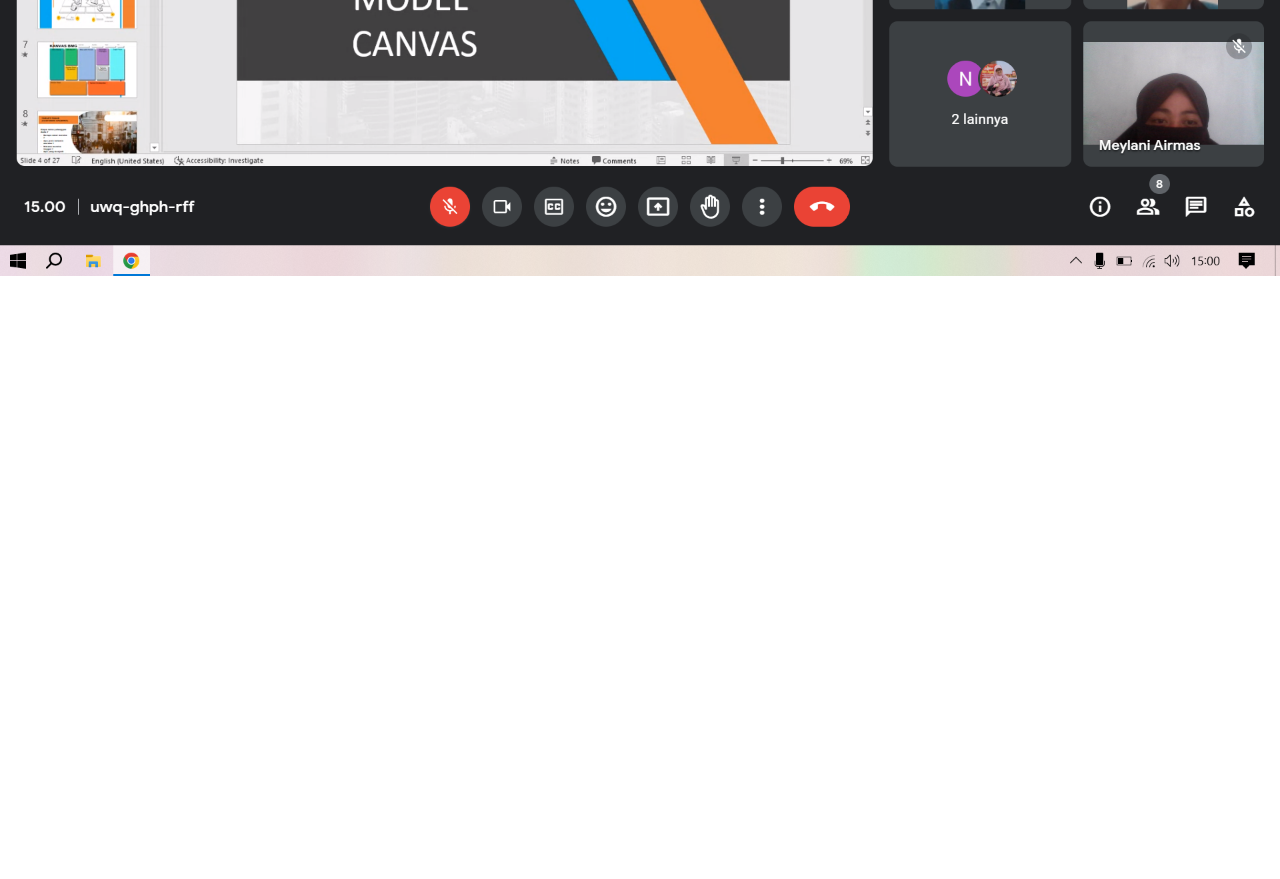
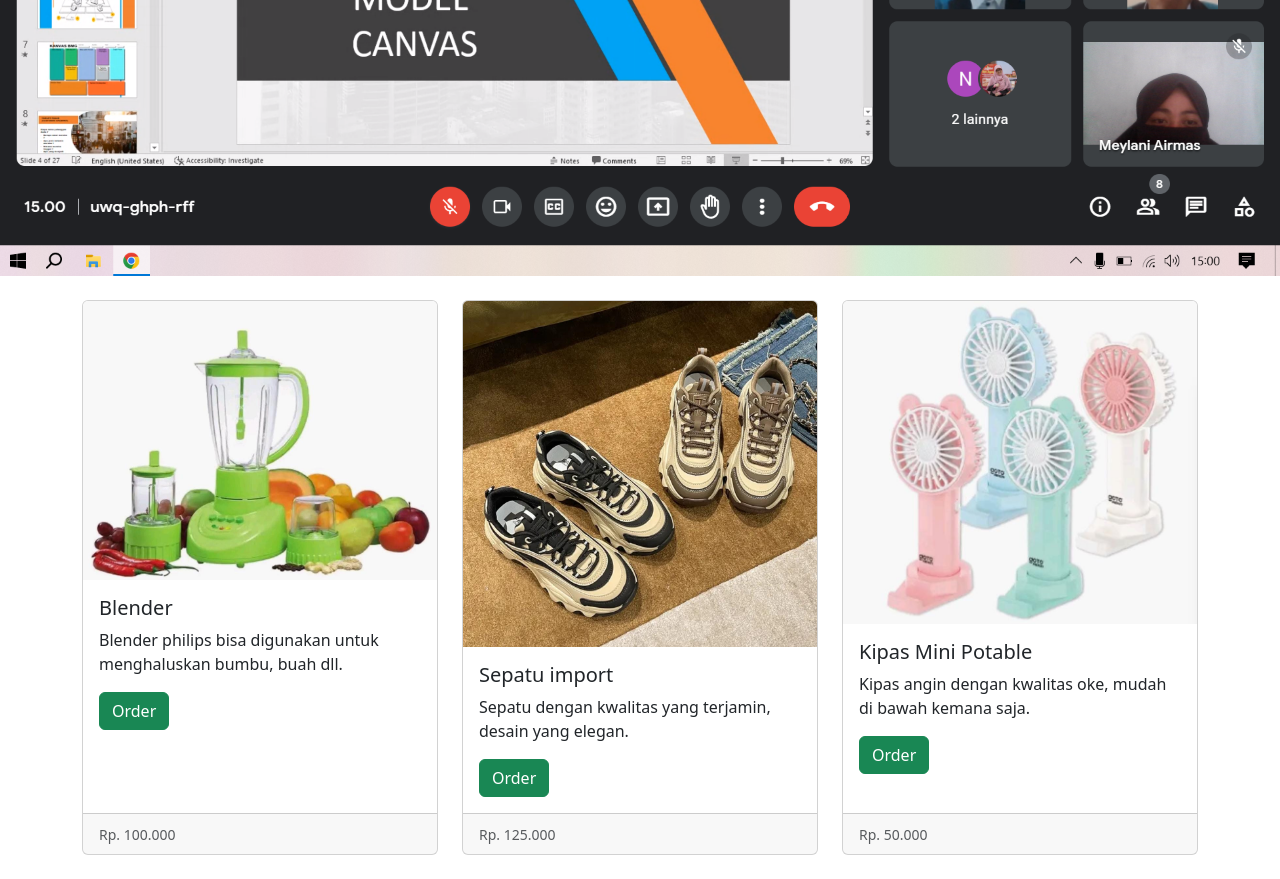
Before and after one commit to MeylaniAirmas/html, a plain HTML site: page index.html in a window 1280 px wide. Shown: the part 500-1379 px from the top of the page. Before the commit the page ends 800 px from the top, so only its background shows below. Drawn offline with nearby package versions, Linux system fonts and the light colour scheme.

Commit message:
belajar card

```diff
--- a/index.html
+++ b/index.html
@@ -68,6 +68,54 @@
           <span class="visually-hidden">Next</span>
         </button>
       </div>
+      <!-- batas slide -->
+
+      <!-- card  -->
+      <div class="container my-4">
+        <div class="row row-cols-1 row-cols-md-3 g-4">
+          <div class="col">
+            <div class="card h-100">
+              <img src="img/produk/produk1.jpeg" class="card-img-top" alt="...">
+              <div class="card-body">
+                <h5 class="card-title">Blender</h5>
+                <p class="card-text">Blender philips bisa digunakan untuk menghaluskan bumbu, buah dll.</p>
+                <a class="btn btn-success" href="#">Order</a>
+              </div>
+              <div class="card-footer">
+                <small class="text-body-secondary">Rp. 100.000</small>
+              </div>
+            </div>
+          </div>
+          <div class="col">
+            <div class="card h-100">
+              <img src="img/produk/produk2.jpeg" class="card-img-top" alt="...">
+              <div class="card-body">
+                <h5 class="card-title">Sepatu import</h5>
+                <p class="card-text">Sepatu dengan kwalitas yang terjamin, desain yang elegan.</p>
+                <a class="btn btn-success" href="#">Order</a>
+              </div>
+              <div class="card-footer">
+                <small class="text-body-secondary">Rp. 125.000</small>
+              </div>
+            </div>
+          </div>
+          <div class="col">
+            <div class="card h-100">
+              <img src="img/produk/produk3.jpeg" class="card-img-top" alt="...">
+              <div class="card-body">
+                <h5 class="card-title">Kipas Mini Potable</h5>
+                <p class="card-text">Kipas angin dengan kwalitas oke, mudah di bawah kemana saja.</p>
+                <a class="btn btn-success" href="#">Order</a>
+              </div>
+              <div class="card-footer">
+                <small class="text-body-secondary">Rp. 50.000</small>
+              </div>
+            </div>
+          </div>
+        </div>
+      </div>
+
+      <!-- batas card  -->
 
 
 
```
Also changed, not shown: img/produk/produk1.jpeg (added), img/produk/produk2.jpeg (added), img/produk/produk3.jpeg (added), img/produk/produk4.jpeg (added), img/produk/produk5.jpeg (added).
